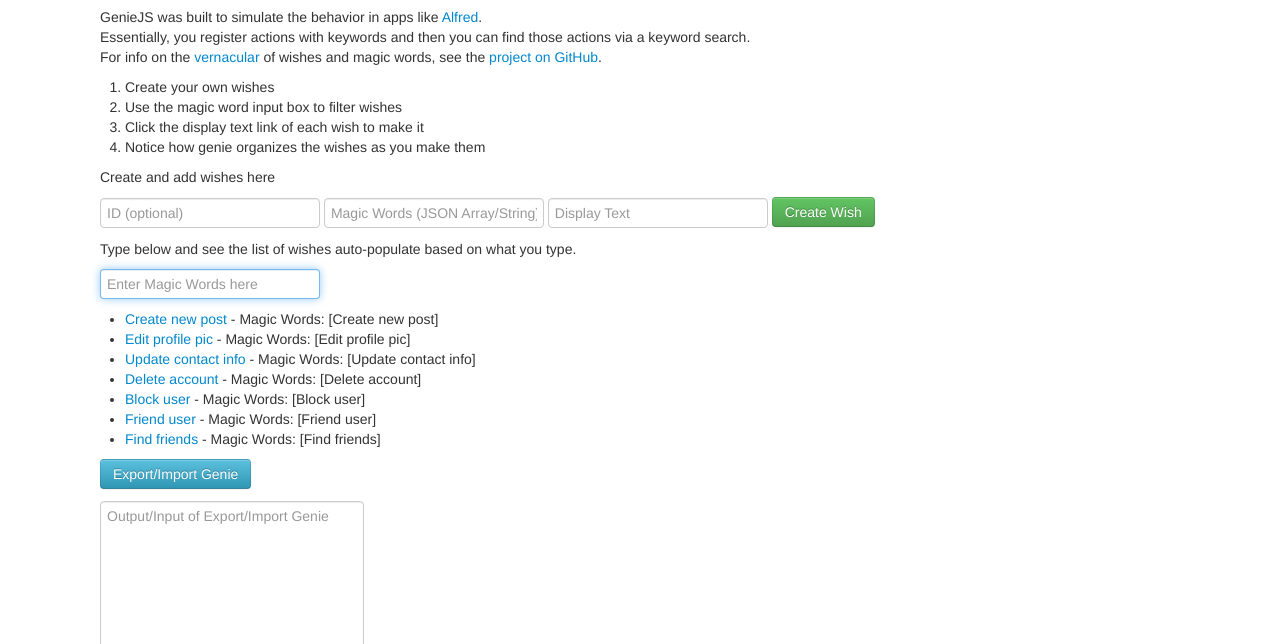
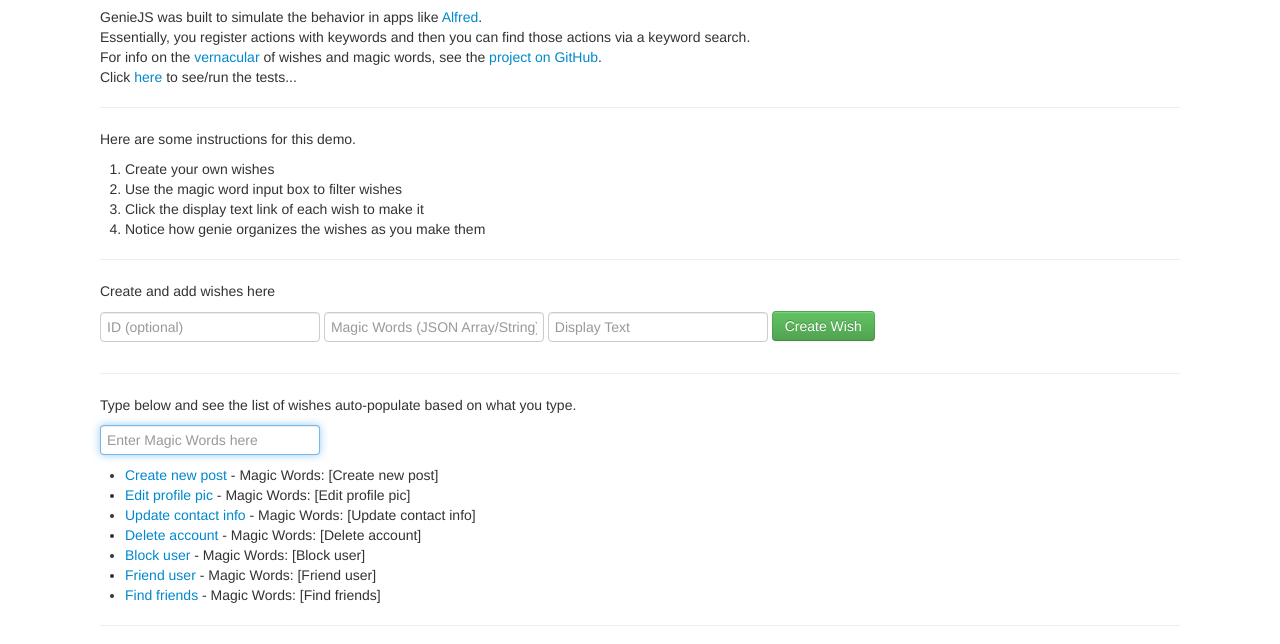
Before and after one commit to kentcdodds/genie, a plain HTML site: page index.html in a window 1280 px wide. Shown: the part 143-787 px from the top of the page. Drawn offline with Linux system fonts and the light colour scheme.

Commit message:
Added test link and improved demo readability

```diff
--- a/index.html
+++ b/index.html
@@ -39,7 +39,14 @@
       GenieJS was built to simulate the behavior in apps like <a href="http://www.alfredapp.com/">Alfred</a>.<br />
       Essentially, you register actions with keywords and then you can find those actions via a keyword search.<br />
       For info on the <a href="https://github.com/kentcdodds/genie#vernacular">vernacular</a> of wishes and magic words,
-      see the <a href="https://github.com/kentcdodds/genie">project on GitHub</a>.
+      see the <a href="https://github.com/kentcdodds/genie">project on GitHub</a>.<br />
+      Click <a href="./test/genie.html">here</a> to see/run the tests...
+    </p>
+
+    <hr />
+
+    <p>
+      Here are some instructions for this demo.
     </p>
     <ol id="instructions-list">
       <li>Create your own wishes</li>
@@ -47,6 +54,8 @@
       <li>Click the display text link of each wish to make it</li>
       <li>Notice how genie organizes the wishes as you make them</li>
     </ol>
+
+    <hr />
 
     <div id="genie-creator">
       <p>
@@ -58,6 +67,8 @@
       <button class="btn btn-success" onclick="addWishFromInput()">Create Wish</button>
     </div>
 
+    <hr />
+
     <p>
       Type below and see the list of wishes auto-populate based on what you type.
     </p>
@@ -68,6 +79,9 @@
         <ul id="wishes-selector"></ul>
       </div>
     </div>
+
+    <hr />
+
     <div>
       <button class="btn btn-info" onclick="exportOrImportGenie()">Export/Import Genie</button><br />
       <textarea id="genie-export-import" placeholder="Output/Input of Export/Import Genie"></textarea>
```
